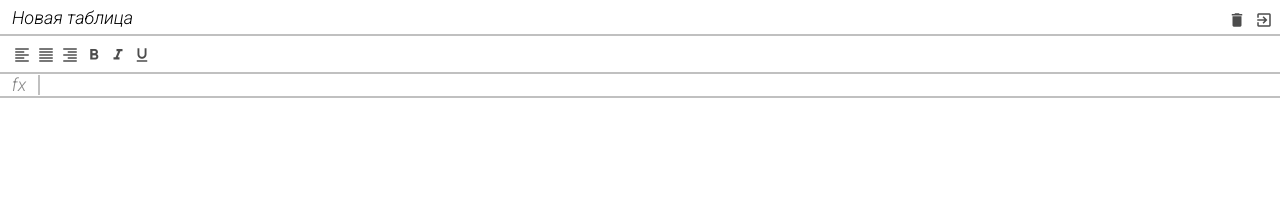
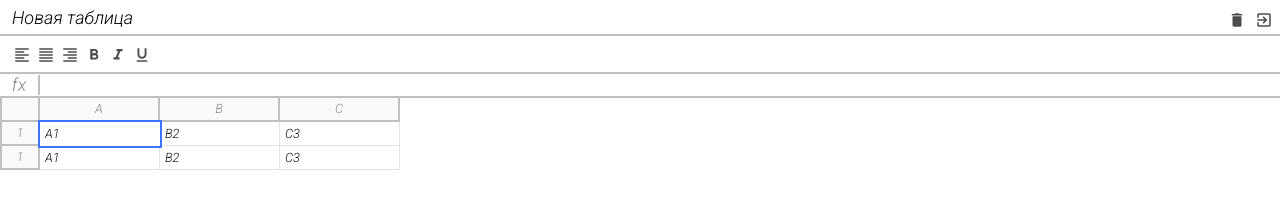
Before and after one commit to iamhumanman/exel_project, a website built with webpack: page src/index.html in a window 1280 px wide. Built offline with nearby package versions, Linux system fonts and the light colour scheme.

Commit message:
table layout (верстка таблицы)

```diff
--- a/src/index.html
+++ b/src/index.html
@@ -46,7 +46,44 @@
                 <div class="input" contenteditable spellcheck="false"></div>
             </div>
             <div class="excel__table">
+                <div class="row">
+                    <div class="row-info">
 
+                    </div>
+                    <div class="row-data">
+                        <div class="column">
+                            A
+                        </div>
+                        <div class="column">
+                            B
+                        </div>
+                        <div class="column">
+                            C
+                        </div>
+                    </div>
+                </div>
+                <div class="row">
+                    <div class="row-info">
+                        1
+                    </div>
+                        <div class="row-data">
+                            <div class="cell selected" contenteditable>A1</div>
+                            <div class="cell" contenteditable>B2</div>
+                            <div class="cell" contenteditable>C3</div>
+                        </div>
+                    </div>
+
+                    <div class="row">
+                        <div class="row-info">
+                            1
+                        </div>
+                            <div class="row-data">
+                                <div class="cell " contenteditable>A1</div>
+                                <div class="cell" contenteditable>B2</div>
+                                <div class="cell" contenteditable>C3</div>
+                            </div>
+                        </div>
+                </div>
             </div>
         </div>
     </div>
--- a/src/scss/_variables.scss
+++ b/src/scss/_variables.scss
@@ -2,4 +2,6 @@
  $toolbar-height:40px;
  $formula-height:24px;
  $info-cell-width:40px;
+ $row-height:24px;
+ $cell-width:120px;
  $border-color:#c0c0c0;
--- a/src/scss/index.scss
+++ b/src/scss/index.scss
@@ -19,5 +19,8 @@ body {
 
 .excel {
     position: relative;
-    color: #888
+    color: #888;
+    height: 100%;
+    max-width: 100%;
+    font-size: .8rem;
 }
--- a/src/scss/table.scss
+++ b/src/scss/table.scss
@@ -1,6 +1,61 @@
 @import "variables";
 @import "mixins";
 
-// .excel__table {
+.excel__table {
+    position: absolute;
+     left: 0;
+     right: 0;
+     top: $header-height + $toolbar-height + $formula-height;
+     overflow-x: auto;
+     padding-bottom: 2px;
+    .row {
+        display: flex;
+        flex-direction: row;
+        min-height: 20px;
+        height: $row-height;
+    }
+    .row-info {
+        display: flex;
+        justify-content: center;
+        align-items: center;
+        min-width: $info-cell-width;
+        height: 100%;
+        border: 2px solid $border-color;
+        border-top: none;
+        background: #f8f9fa;
 
-// }
+    }
+    .row-data {
+        display: flex;
+    }
+    .column {
+        display: flex;
+        justify-content: center;
+        align-items: center;
+        background: #f8f9fa;
+        min-width: 40px;
+        width: $cell-width;
+        border: 2px solid $border-color;
+        border-top: none;
+        border-left: none;
+        height: 100%;
+    }
+    .cell {
+        min-width: 40px;
+        padding: 5px;
+        width: $cell-width;
+        height: 100%;
+        border: 1px solid #e2e3e3;
+        border-top: none;
+        border-left: none;
+        color: #111;
+        white-space: nowrap;
+        outline: none;
+
+        &.selected {
+             border: none;
+             outline: 2px solid #3c74ff;
+             z-index: 2;
+        }
+    }
+}
```
